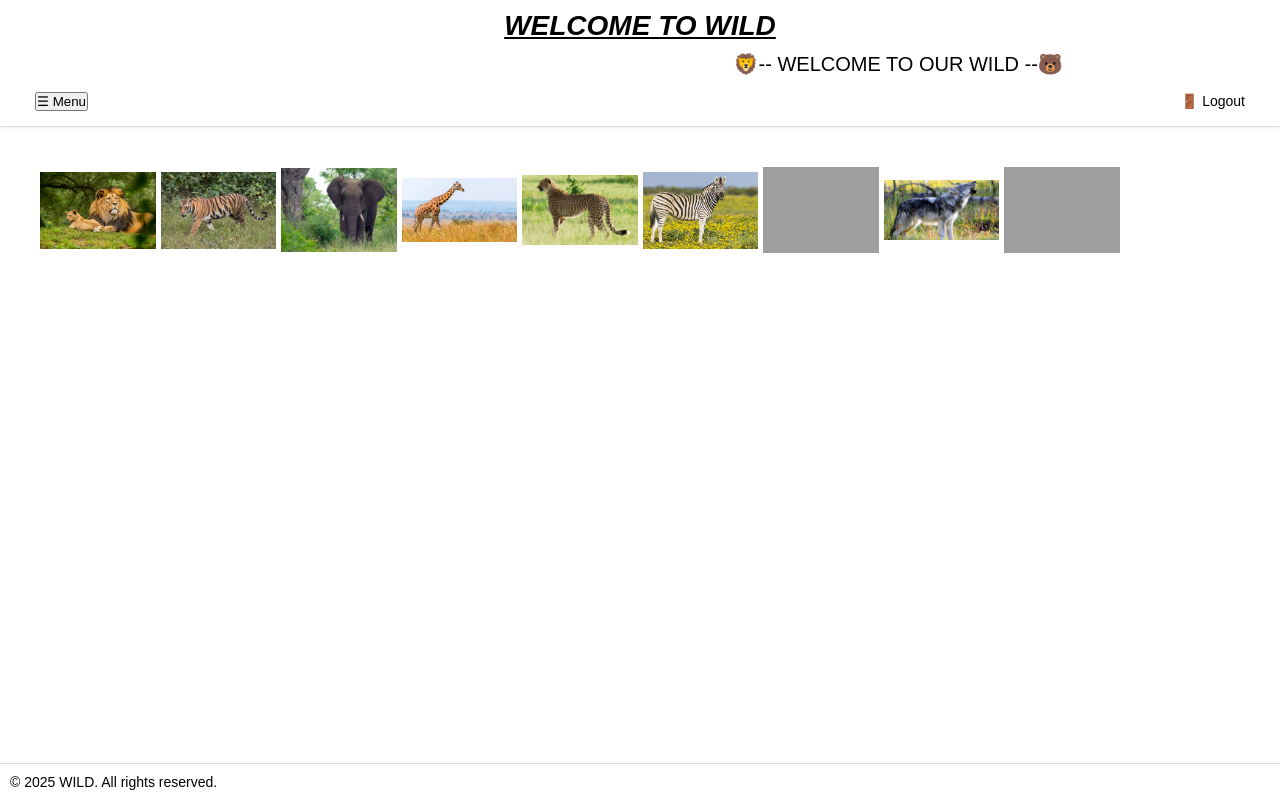
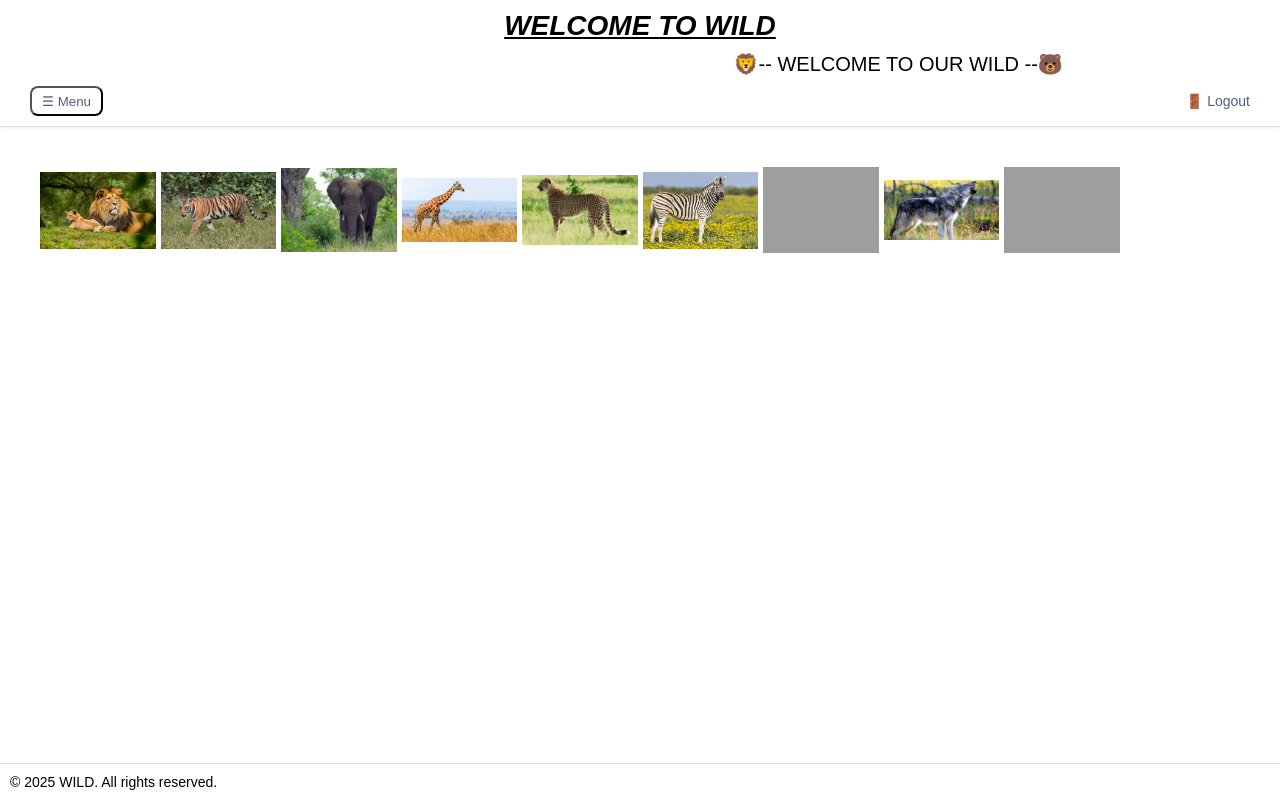
Before and after one commit to sivar05/test, a website: page homepage/home.html in a window 1280 px wide. Drawn offline with Linux system fonts and the light colour scheme; grey boxes are pictures that could not be loaded.

Commit message:
change in home

```diff
--- a/homepage/home.css
+++ b/homepage/home.css
@@ -29,12 +29,14 @@ body {
 /* ================= TOP BAR ================= */
 .topbar{
   height: 30px;
-  background: #fff;
+  background: #ffffff;
   display: flex;
   align-items: center;
-  gap: 15px;
-  padding: 0 15px;;
+  padding: 0 10px;
   justify-content: space-between;
+  cursor: pointer;
+  border-radius: 8px;
+  color: #525d83;
 }
 
 /* ================= SIDEBAR ================= */
--- a/homepage/home.html
+++ b/homepage/home.html
@@ -20,7 +20,7 @@
 
   <!-- TOP BAR -->
   <div class="topbar">
-    <button style="cursor:pointer" id="menuBtn">☰ Menu</button>
+    <button class="topbar" id="menuBtn">☰ Menu</button>
     <span style="cursor:pointer;" onclick="logout()">🚪 Logout</span>
   </div>
 
```
